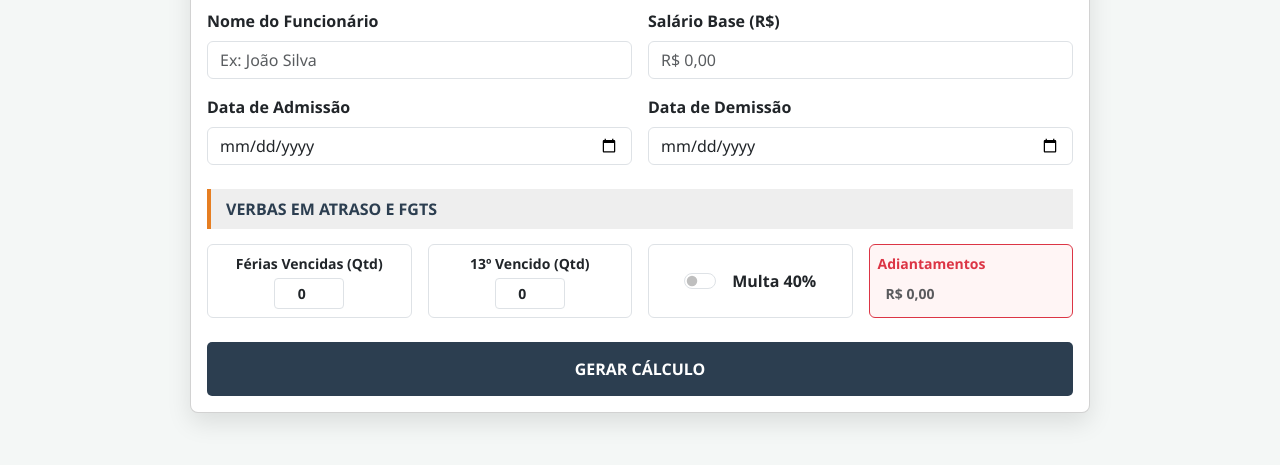
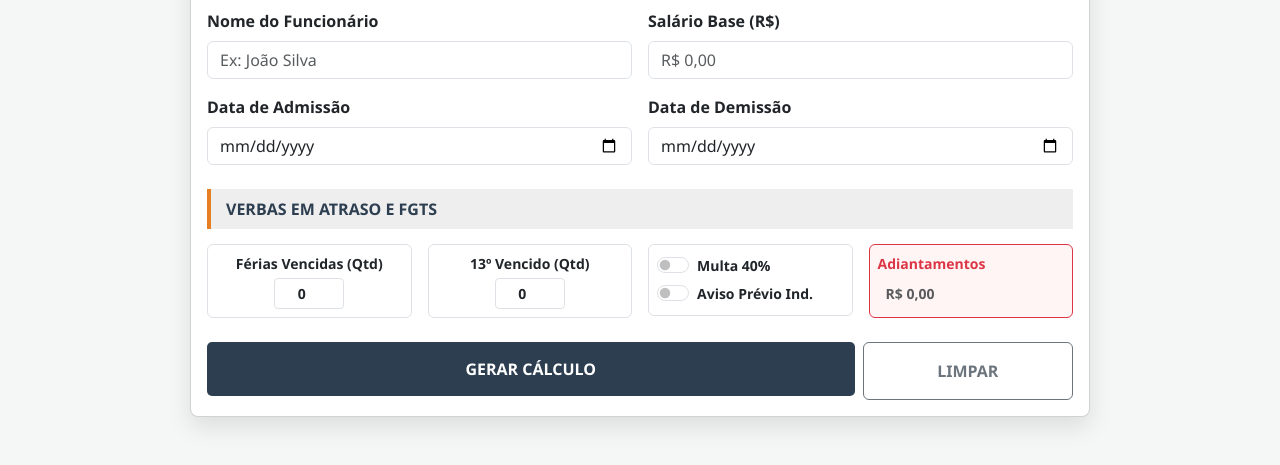
Before and after one commit to monicathayanne/simulador-rescisao, a plain HTML site: page index.html in a window 1280 px wide. Shown: the part 159-624 px from the top of the page. Drawn offline with nearby package versions, Linux system fonts and the light colour scheme.

Commit message:
Adicionando Aviso Previo Indenizado e Botão Limpar.

```diff
--- a/index.html
+++ b/index.html
@@ -87,13 +87,18 @@
                     </div>
                 </div>
                 <div class="col-md-3">
-                    <div class="border rounded p-3 h-100 d-flex align-items-center justify-content-center bg-white">
-                        <div class="form-check form-switch m-0">
+                    <div class="border rounded p-2 bg-white">
+                        <div class="form-check form-switch mb-1">
                             <input class="form-check-input" type="checkbox" id="checkMulta" onchange="gerenciarFGTS()">
-                            <label class="form-check-label fw-bold ms-2" for="checkMulta">Multa 40%</label>
+                            <label class="form-check-label small fw-bold" for="checkMulta">Multa 40%</label>
+                        </div>
+                        <div class="form-check form-switch">
+                            <input class="form-check-input" type="checkbox" id="checkAviso">
+                            <label class="form-check-label small fw-bold" for="checkAviso">Aviso Prévio Ind.</label>
                         </div>
                     </div>
                 </div>
+
                 <div class="col-md-3">
                     <div class="border border-danger rounded p-2 h-100" style="background: #fff5f5;">
                         <label class="small text-danger fw-bold d-block mb-1">Adiantamentos</label>
@@ -108,7 +113,14 @@
                 </div>
             </div>
 
-            <button onclick="processarCalculo()" class="btn btn-contec">GERAR CÁLCULO</button>
+            <div class="row g-2">
+                <div class="col-md-9">
+                    <button onclick="processarCalculo()" class="btn btn-contec">GERAR CÁLCULO</button>
+                </div>
+                <div class="col-md-3">
+                    <button onclick="limparCampos()" class="btn btn-outline-secondary w-100 py-3 fw-bold">LIMPAR</button>
+                </div>
+            </div>
 
             <!-- Resultados -->
             <div id="areaResultado" style="display: none;" class="resumo-box p-4 mt-4 shadow-sm">
@@ -180,6 +192,7 @@ function processarCalculo() {
     const adiantamento = parseValor(document.getElementById('valorAdiantamento').value);
     const qtdFerias = parseInt(document.getElementById('qtdFeriasVencidas').value) || 0;
     const qtd13v = parseInt(document.getElementById('qtd13Vencido').value) || 0;
+    const temAviso = document.getElementById('checkAviso').checked;
 
     if (!salario || !d1Str || !d2Str) return alert("Preencha Salário e Datas.");
 
@@ -198,25 +211,23 @@ function processarCalculo() {
         </tr>`;
     }
 
-    // --- AJUSTE SALDO DE SALÁRIO (MÊS COMERCIAL 30 DIAS) ---
+    // --- SALDO DE SALÁRIO (MÊS COMERCIAL 30 DIAS) ---
     let diasS = d2.getDate();
     const ultimoDiaDoMesAtual = new Date(d2.getFullYear(), d2.getMonth() + 1, 0).getDate();
-
     if (diasS === 31 || (d2.getMonth() === 1 && diasS === ultimoDiaDoMesAtual)) {
         diasS = 30;
     }
+    addLinha(`Saldo de Salário (${diasS} dia(s))`, (salario / 30) * diasS);
 
-    addLinha(`Saldo de Salário (${diasS} dia(s))`, (salario / 30) * diasS);
-    // -------------------------------------------------------
-
+    // --- 13º SALÁRIO ---
     const anoD = d2.getFullYear();
     const ini13 = (d1.getFullYear() === anoD) ? d1 : new Date(anoD, 0, 1);
     let av13 = (d2.getMonth() - ini13.getMonth()) + 1;
     if (d2.getDate() < 15) av13--;
     if (av13 > 0) addLinha(`13° Salário Proporcional (${av13}/12)`, (salario / 12) * av13);
-
     if (qtd13v > 0) addLinha(`13º Salário Integral em Atraso (${qtd13v} período(s))`, salario * qtd13v);
 
+    // --- FÉRIAS ---
     let mTotal = (d2.getFullYear() - d1.getFullYear()) * 12 + (d2.getMonth() - d1.getMonth());
     if (d2.getDate() >= 15) mTotal++;
 
@@ -226,18 +237,35 @@ function processarCalculo() {
         addLinha(`Férias Proporcionais (${avF}/12)`, vF);
         addLinha(`1/3 das Férias (Proporcional)`, vF / 3);
     }
-
     if (qtdFerias > 0) {
         const valorFv = salario * qtdFerias;
         addLinha(`Férias Vencidas (${qtdFerias} período(s))`, valorFv);
         addLinha(`1/3 das Férias (Sobre Vencidas)`, valorFv / 3);
     }
 
+    // --- AVISO PRÉVIO INDENIZADO (LEI 12.506/2011) ---
+    if (temAviso) {
+        let anosCompletos = Math.floor(mTotal / 12);
+        let diasAviso = 30 + (anosCompletos * 3);
+        if (diasAviso > 90) diasAviso = 90; // Teto legal
+
+        const valorAviso = (salario / 30) * diasAviso;
+        addLinha(`Aviso Prévio Indenizado (${diasAviso} dias)`, valorAviso);
+
+        // Reflexos do Aviso (Projeção)
+        addLinha(`13º Salário s/ Aviso Prévio (1/12)`, salario / 12);
+        const feriasAviso = salario / 12;
+        addLinha(`Férias s/ Aviso Prévio (1/12)`, feriasAviso);
+        addLinha(`1/3 de Férias s/ Aviso Prévio`, feriasAviso / 3);
+    }
+
+    // --- MULTA FGTS ---
     if (document.getElementById('checkMulta').checked) {
         const valorSaldo = parseValor(document.getElementById('saldoFGTS').value);
         addLinha("Multa FGTS (40%)", valorSaldo * 0.40);
     }
 
+    // --- DESCONTOS ---
     if (adiantamento > 0) {
         totalGeral -= adiantamento;
         html += `<tr>
@@ -293,6 +321,33 @@ function gerarPDF() {
 
     doc.save(`Rescisao_Contec_${nomeF}.pdf`);
 }
+
+function limparCampos() {
+    // 1. Limpa os inputs de texto e números
+    document.getElementById('nomeFunc').value = "";
+    document.getElementById('salarioBase').value = "";
+    document.getElementById('dataAdmissao').value = "";
+    document.getElementById('dataDemissao').value = "";
+    document.getElementById('valorAdiantamento').value = "";
+    document.getElementById('qtdFeriasVencidas').value = "0";
+    document.getElementById('qtd13Vencido').value = "0";
+
+    // 2. Desmarca os switches (Multa e Aviso)
+    document.getElementById('checkMulta').checked = false;
+    document.getElementById('checkAviso').checked = false;
+
+    // 3. Esconde o box do FGTS (caso estivesse aberto)
+    document.getElementById('boxFGTS').style.display = 'none';
+    document.getElementById('saldoFGTS').value = "";
+
+    // 4. Esconde a área de resultados e limpa a tabela
+    document.getElementById('areaResultado').style.display = 'none';
+    document.getElementById('tabelaItens').innerHTML = "";
+    document.getElementById('totalFinal').innerText = "R$ 0,00";
+
+    // 5. Coloca o foco de volta no primeiro campo
+    document.getElementById('nomeFunc').focus();
+}
 </script>
 </body>
 </html>
```
